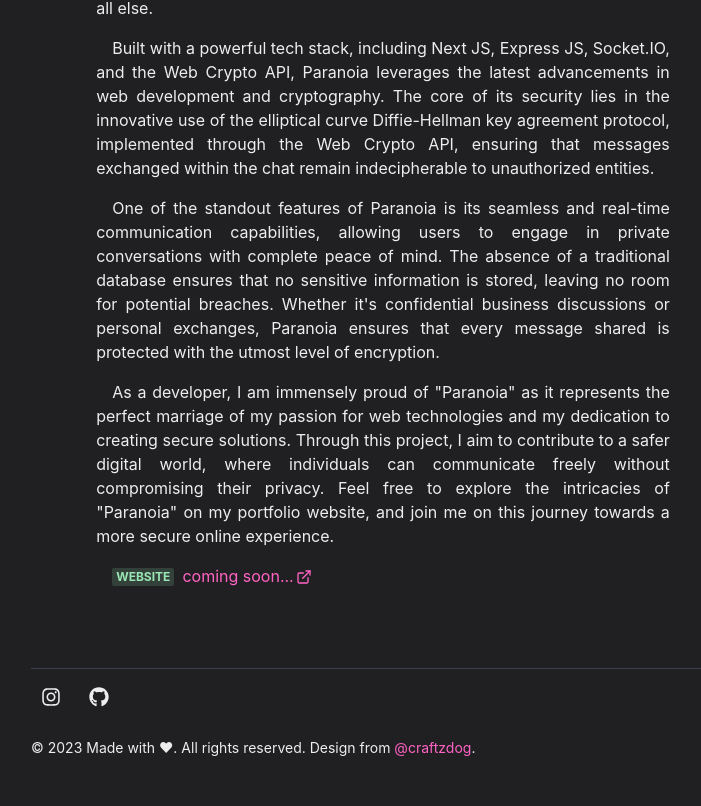
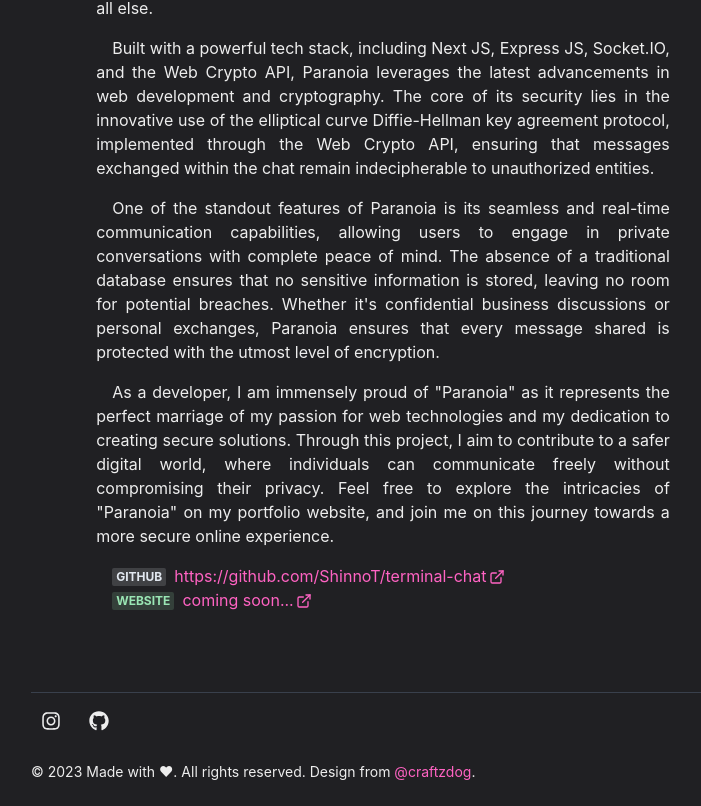
Before and after one commit to ShinnoT/portfoliov1, a Next.js app: page /projects/paranoia in a window 1280 px wide. Shown: the part 594-1400 px from the top of the page, without its empty margins (257-958 px from the left). Before the commit the page ends 1376 px from the top, so only its background shows below. Built offline with nearby package versions, Linux system fonts and the light colour scheme.

Commit message:
individual project + work badges updated to include multiple color schemes depending on purpose

```diff
--- a/components/work.js
+++ b/components/work.js
@@ -24,9 +24,14 @@ const WorkImage = ({ src, alt }) => {
     return <Image borderRadius="lg" w="full" src={src} alt={alt} mb={4} />;
 };
 
-const Meta = ({ children }) => {
+const Meta = ({ purpose, children }) => {
+    const colorScheme = {
+        website: "green",
+        github: "gray",
+    };
+
     return (
-        <Badge colorScheme="green" mr={2}>
+        <Badge colorScheme={colorScheme[purpose]} mr={2}>
             {children}
         </Badge>
     );
--- a/pages/projects/cryptocrawl.js
+++ b/pages/projects/cryptocrawl.js
@@ -90,7 +90,7 @@ const Project = () => {
                 </P>
                 <List ml={4} my={4}>
                     <ListItem>
-                        <Meta>Website</Meta>
+                        <Meta purpose="github">Github</Meta>
                         <Link
                             href="https://github.com/ShinnoT/cryptocrawl-pipeline"
                             target="_blank"
--- a/pages/projects/monitor.js
+++ b/pages/projects/monitor.js
@@ -66,7 +66,7 @@ const Project = () => {
                 </P>
                 <List ml={4} my={4}>
                     <ListItem>
-                        <Meta>Website</Meta>
+                        <Meta purpose="github">Github</Meta>
                         <Link
                             href="https://github.com/ShinnoT/monitor"
                             target="_blank"
--- a/pages/projects/paranoia.js
+++ b/pages/projects/paranoia.js
@@ -78,8 +78,18 @@ const Project = () => {
                 </P>
                 <List ml={4} my={4}>
                     <ListItem>
-                        <Meta>Website</Meta>
-                        <Link href="#" target="_blank">
+                        <Meta purpose="github">Github</Meta>
+                        <Link
+                            href="https://github.com/ShinnoT/terminal-chat"
+                            target="_blank"
+                        >
+                            https://github.com/ShinnoT/terminal-chat
+                            <ExternalLinkIcon mx="2px" />
+                        </Link>
+                    </ListItem>
+                    <ListItem>
+                        <Meta purpose="website">Website</Meta>
+                        <Link>
                             coming soon...
                             <ExternalLinkIcon mx="2px" />
                         </Link>
--- a/pages/work/bloomberg.js
+++ b/pages/work/bloomberg.js
@@ -84,7 +84,7 @@ const Work = () => {
                 </P>
                 <List ml={4} my={4}>
                     <ListItem>
-                        <Meta>Website</Meta>
+                        <Meta purpose="website">Website</Meta>
                         <Link
                             href="https://www.bloomberg.com/professional/"
                             target="_blank"
--- a/pages/work/r&r_syria.js
+++ b/pages/work/r&r_syria.js
@@ -82,7 +82,7 @@ const Work = () => {
                 </P>
                 <List ml={4} my={4}>
                     <ListItem>
-                        <Meta>Website</Meta>
+                        <Meta purpose="website">Website</Meta>
                         <Link
                             href="https://www.reliefandreconciliation.org/"
                             target="_blank"
--- a/pages/work/ship&co.js
+++ b/pages/work/ship&co.js
@@ -81,7 +81,7 @@ const Work = () => {
                 </P>
                 <List ml={4} my={4}>
                     <ListItem>
-                        <Meta>Website</Meta>
+                        <Meta purpose="website">Website</Meta>
                         <Link
                             href="https://www.shipandco.com/en"
                             target="_blank"
```
Also changed, not shown: pages/projects/debtflo.js (+12 -2 lines).
